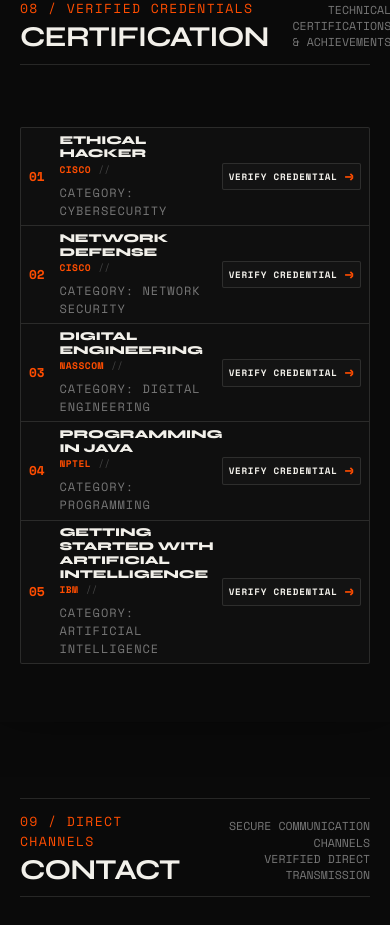
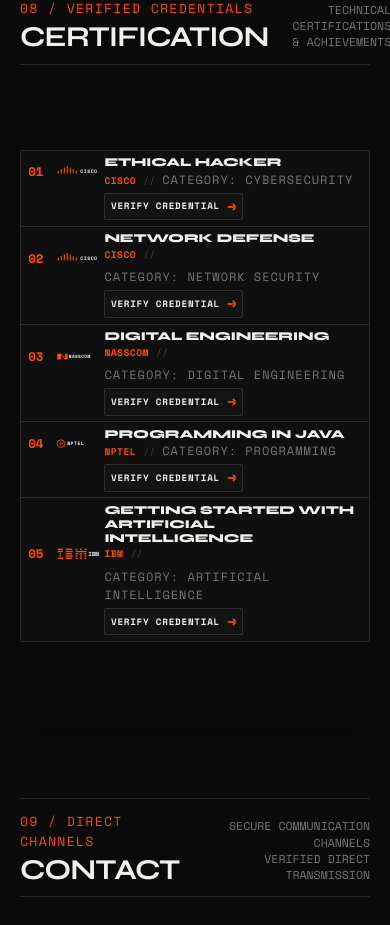
Before and after one commit to ACV07/ACV07-OG, a React (Vite) app: page / in a window 390 px wide. Shown: the part 6080-7005 px from the top of the page. Built offline with nearby package versions, Linux system fonts and the light colour scheme.

Commit message:
Add .nojekyll to prevent GitHub Pages asset 404s and restore mobile certification logos

```diff
--- a/src/components/Certification/Certification.css
+++ b/src/components/Certification/Certification.css
@@ -232,9 +232,9 @@
   }
 
   .cert-registry-row {
-    grid-template-columns: 24px 1fr auto;
-    gap: 0.25rem 0.4rem;
-    padding: 0.35rem 0.5rem;
+    grid-template-columns: 20px 45px 1fr auto;
+    gap: 0.25rem 0.35rem;
+    padding: 0.35rem 0.45rem;
     align-items: center;
   }
 
@@ -243,15 +243,24 @@
   }
 
   .cert-number {
-    font-size: 0.8rem;
+    font-size: 0.78rem;
   }
 
   .cert-col-logo {
-    display: none;
+    display: flex !important;
+    align-items: center;
+    justify-content: center;
+    grid-column: 2;
+  }
+
+  .issuer-logo-svg {
+    max-height: 18px;
+    width: auto;
+    object-fit: contain;
   }
 
   .cert-col-main {
-    grid-column: 2;
+    grid-column: 3;
     gap: 0.05rem;
   }
 
```
Also changed, not shown: 6 other files (tests, documents, lock files or other folders).
